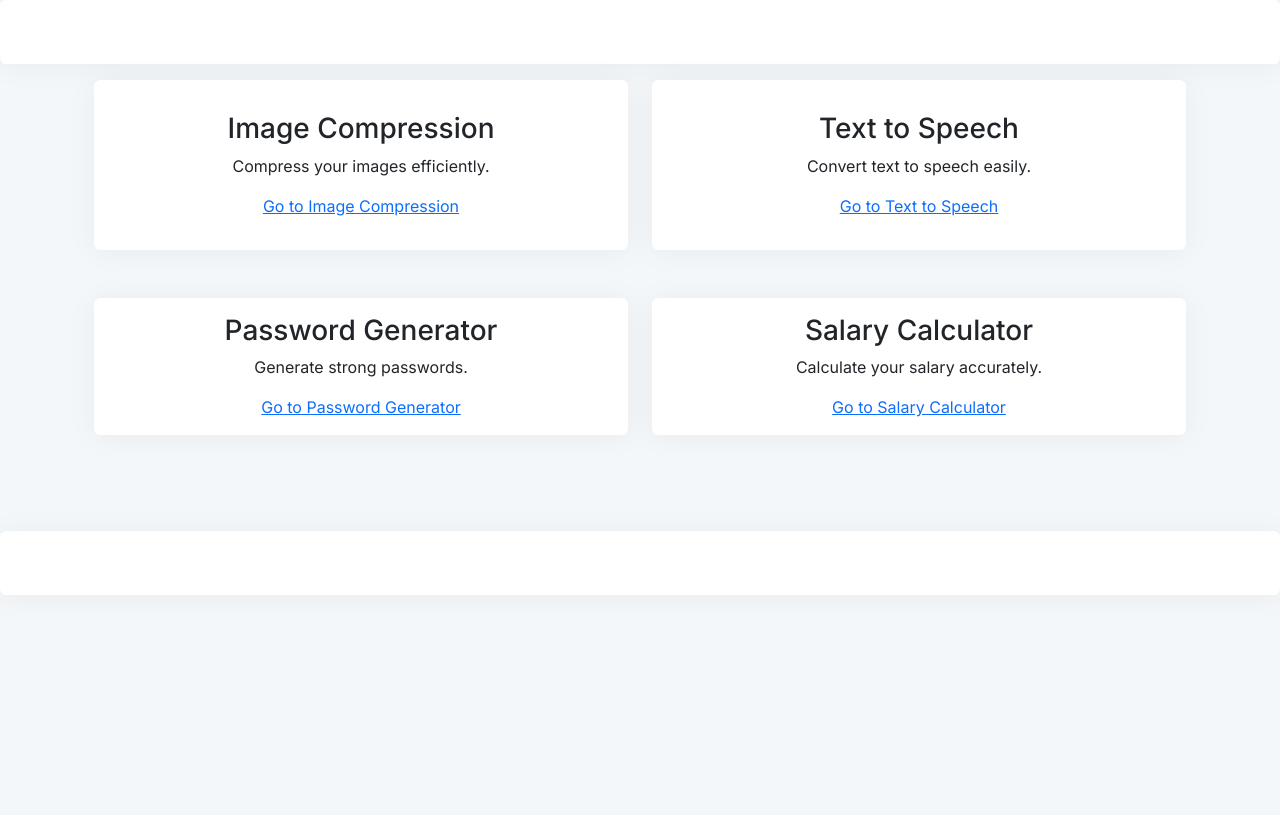
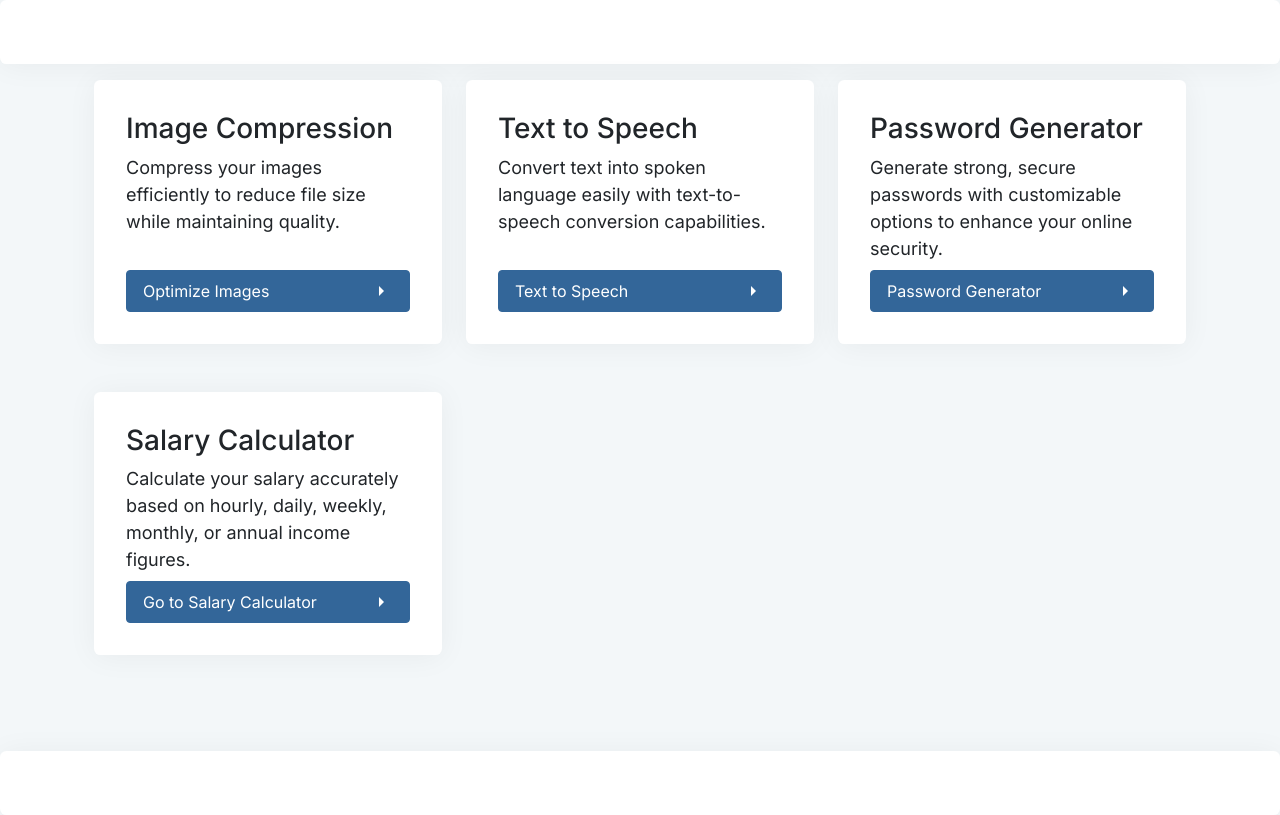
Before and after one commit to NaveenBommisetty/text_to_speech, a React (Create React App) app: page / in a window 1280 px wide. Built offline with nearby package versions, Linux system fonts and the light colour scheme.

Commit message:
main page with cards

```diff
--- a/public/index.html
+++ b/public/index.html
@@ -11,6 +11,7 @@
     <link rel="preconnect" href="https://fonts.googleapis.com">
     <link rel="preconnect" href="https://fonts.gstatic.com" crossorigin>
     <link href="https://fonts.googleapis.com/css2?family=Inter:wght@100..900&display=swap" rel="stylesheet">
+    <link href="https://fonts.googleapis.com/icon?family=Material+Icons" rel="stylesheet">
     <link rel="stylesheet" href="https://fonts.googleapis.com/css2?family=Material+Symbols+Outlined:opsz,wght,FILL,GRAD@24,200,0,200" />
     <title>Free Tools to use</title>
   </head>
--- a/src/App.css
+++ b/src/App.css
@@ -1,6 +1,9 @@
 /* src/App.css */
 .card {
   padding: 15px !important;
+}
+.fs18{
+  font-size: 18px;
 }
 .App {
   font-family: Inter, sans-serif;
--- a/src/App.js
+++ b/src/App.js
@@ -50,41 +50,65 @@ function App() {
     );
 }
 
-// Home component rendering links to other routes
+// Home component rendering links to other routes with improved design
 const Home = () => {
     return (
         <div className="container">
             <div className='row'>
-                <div className='col-md-6 mb-5'>
-                    <div className="card">
-                        <div className="card-body">
-                            <h3 className="">Image Compression</h3>
-                            <p className="">Compress your images efficiently.</p>
-                            <Link to="/image-compression">Go to Image Compression</Link>
+                <div className='col-md-4 col-12 mb-5'>
+                    <div className="card h-100">
+                        <div className="card-body d-flex flex-column justify-content-between">
+                            <div>
+                                <h3 className="card-title text-left">Image Compression</h3>
+                                <p className="card-text fs18 mb-2 text-left">Compress your images efficiently to reduce file size while maintaining quality.</p>
+                            </div>
+                            <Link className="btn btn-primary justify-content-between d-flex" to="/image-compression">
+                                Optimize Images
+                                <i className="material-icons ml-2">arrow_right</i>
+                            </Link>
                         </div>
                     </div>
                 </div>
-                <div className='col-md-6 mb-5'>
-                    <div className="card">
-                    <div className="card-body">
-                        <h3>Text to Speech</h3>
-                        <p>Convert text to speech easily.</p>
-                        <Link to="/text-to-speech">Go to Text to Speech</Link>
-                    </div>
+                <div className='col-md-4 col-12 mb-5'>
+                    <div className="card h-100">
+                        <div className="card-body d-flex flex-column justify-content-between">
+                            <div>
+                                <h3 className="card-title text-left">Text to Speech</h3>
+                                <p className="card-text fs18 mb-2 text-left">Convert text into spoken language easily with text-to-speech conversion capabilities.</p>
+                            </div>
+                            <Link className="btn btn-primary align-items-center justify-content-between d-flex" to="/text-to-speech">
+                                Text to Speech
+                                <i className="material-icons ml-2">arrow_right</i>
+                            </Link>
+                        </div>
                     </div>
                 </div>
-                <div className='col-md-6 mb-5'>
-                    <div className="card">
-                        <h3>Password Generator</h3>
-                        <p>Generate strong passwords.</p>
-                        <Link to="/password-generator">Go to Password Generator</Link>
+                <div className='col-md-4 col-12 mb-5'>
+                    <div className="card h-100">
+                        <div className="card-body d-flex flex-column justify-content-between">
+                            <div>
+                                <h3 className="card-title text-left">Password Generator</h3>
+                                <p className="card-text fs18 mb-2 text-left">Generate strong, secure passwords with customizable options to enhance your online security.</p>
+                            </div>
+                            <Link className="btn btn-primary align-items-center justify-content-between d-flex" to="/password-generator">
+                                Password Generator
+                                <i className="material-icons ml-2">arrow_right</i>
+                            </Link>
+                        </div>
                     </div>
                 </div>
-                <div className='col-md-6 mb-5'>
-                    <div className="card">
-                        <h3>Salary Calculator</h3>
-                        <p>Calculate your salary accurately.</p>
-                        <Link to="/salary-calculator">Go to Salary Calculator</Link>
+                <div className='col-md-4 col-12 mb-5'>
+                    <div className="card h-100">
+                        <div className="card-body d-flex flex-column justify-content-between">
+                            <div>
+                                <h3 className="card-title text-left">Salary Calculator</h3>
+                                <p className="card-text fs18 mb-2 text-left">Calculate your salary accurately based on hourly, daily, weekly, monthly, or annual income figures.</p>
+                            </div>
+                            <Link className="btn btn-primary align-items-center justify-content-between d-flex" to="/salary-calculator">
+                                Go to Salary Calculator
+                                <i className="material-icons ml-2">arrow_right</i>
+                            </Link>
+                        </div>
                     </div>
                 </div>
             </div>
```
